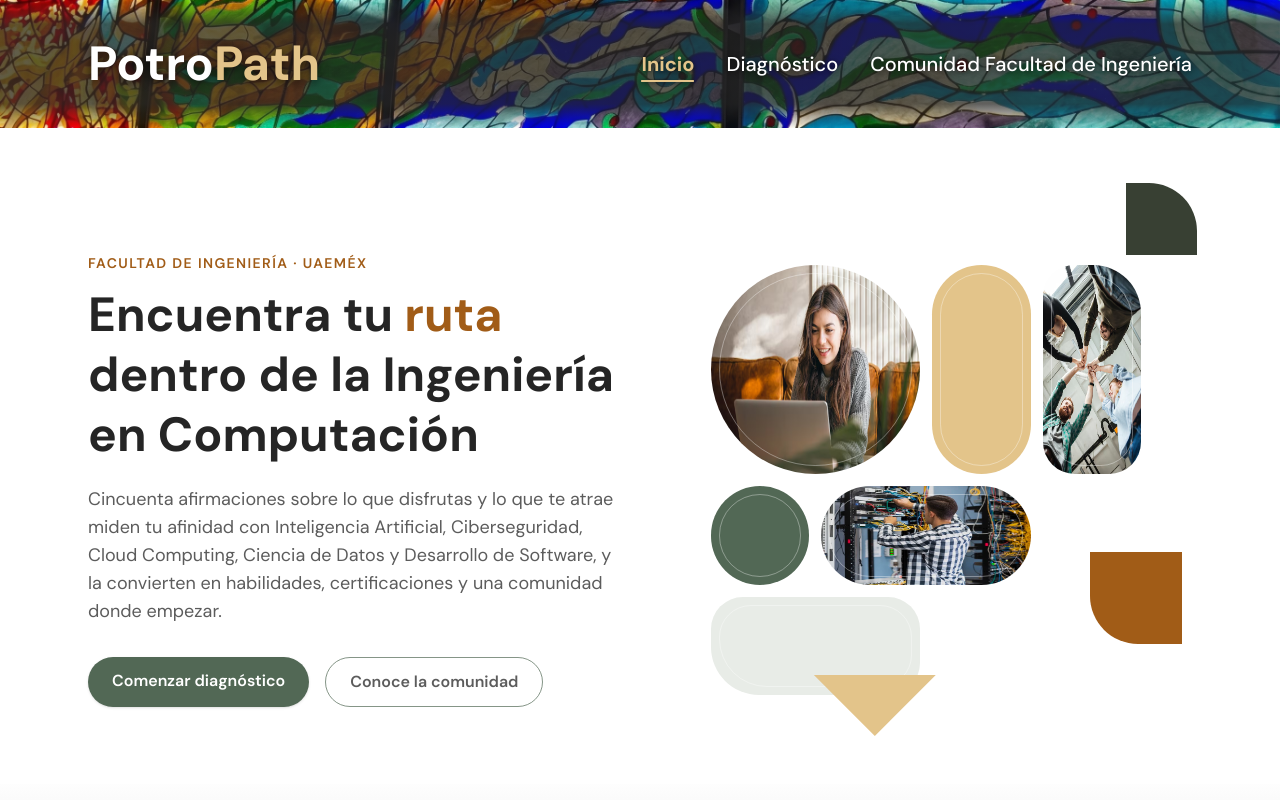
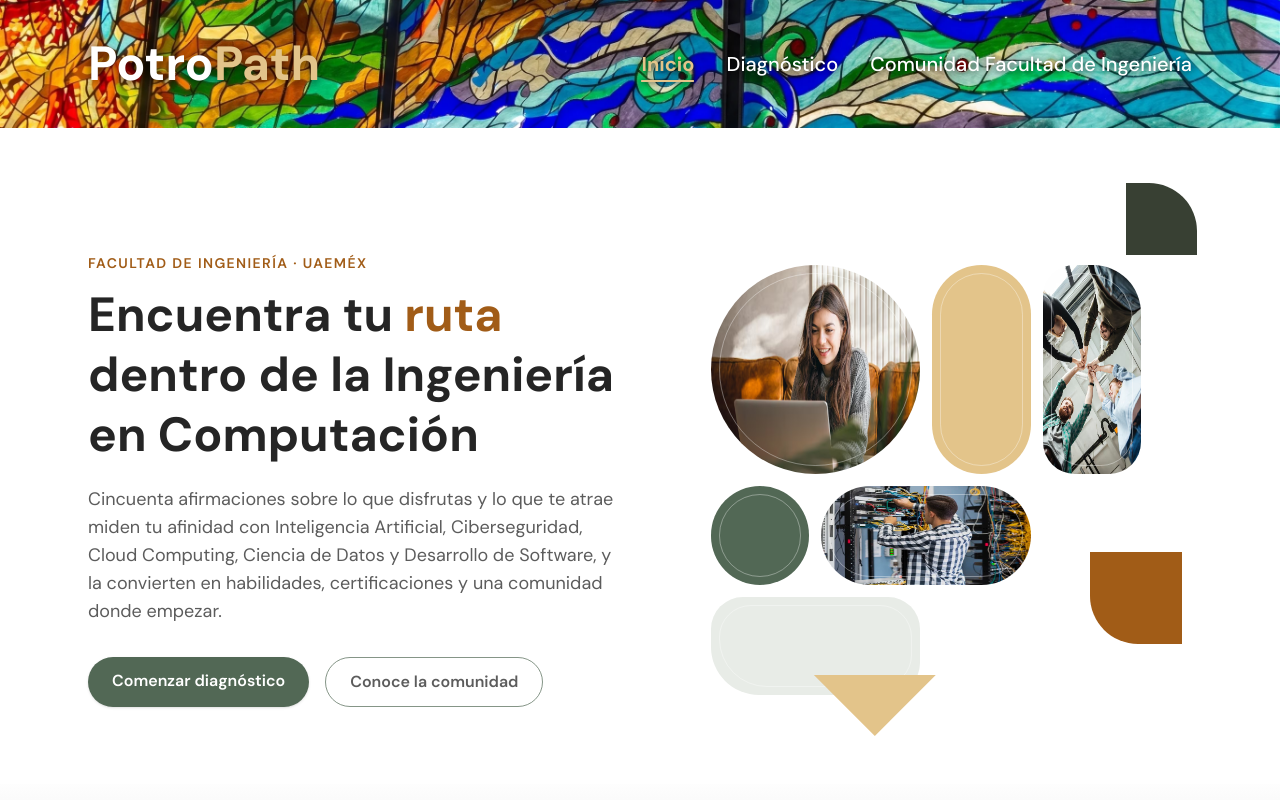
Before and after one commit to zdenc0de/potropath, a React (Vite) app: page / in a window 1280 px wide. Shown: the top 800 px of the page. Built offline with nearby package versions, Linux system fonts and the light colour scheme.

Commit message:
no shadow

```diff
--- a/src/components/ui/VitralBackdrop.jsx
+++ b/src/components/ui/VitralBackdrop.jsx
@@ -37,7 +37,7 @@ function VitralBackdrop({ scrim = 'band' }) {
           onLoad={refreshScrollTriggers}
         />
       )}
-      {scrim === 'band' && <div className="vitral-scrim absolute inset-0" />}
+
     </div>
   )
 }
```
